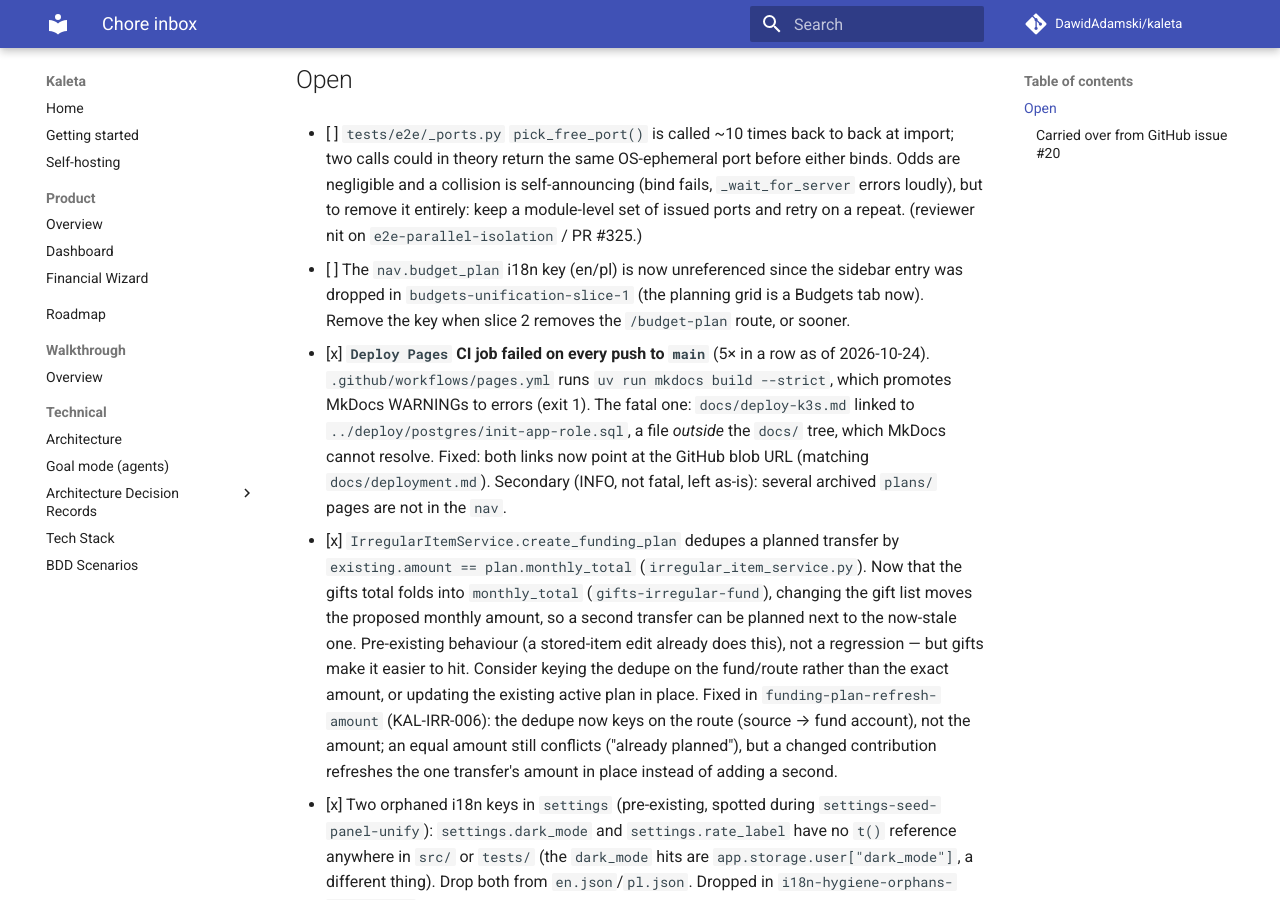
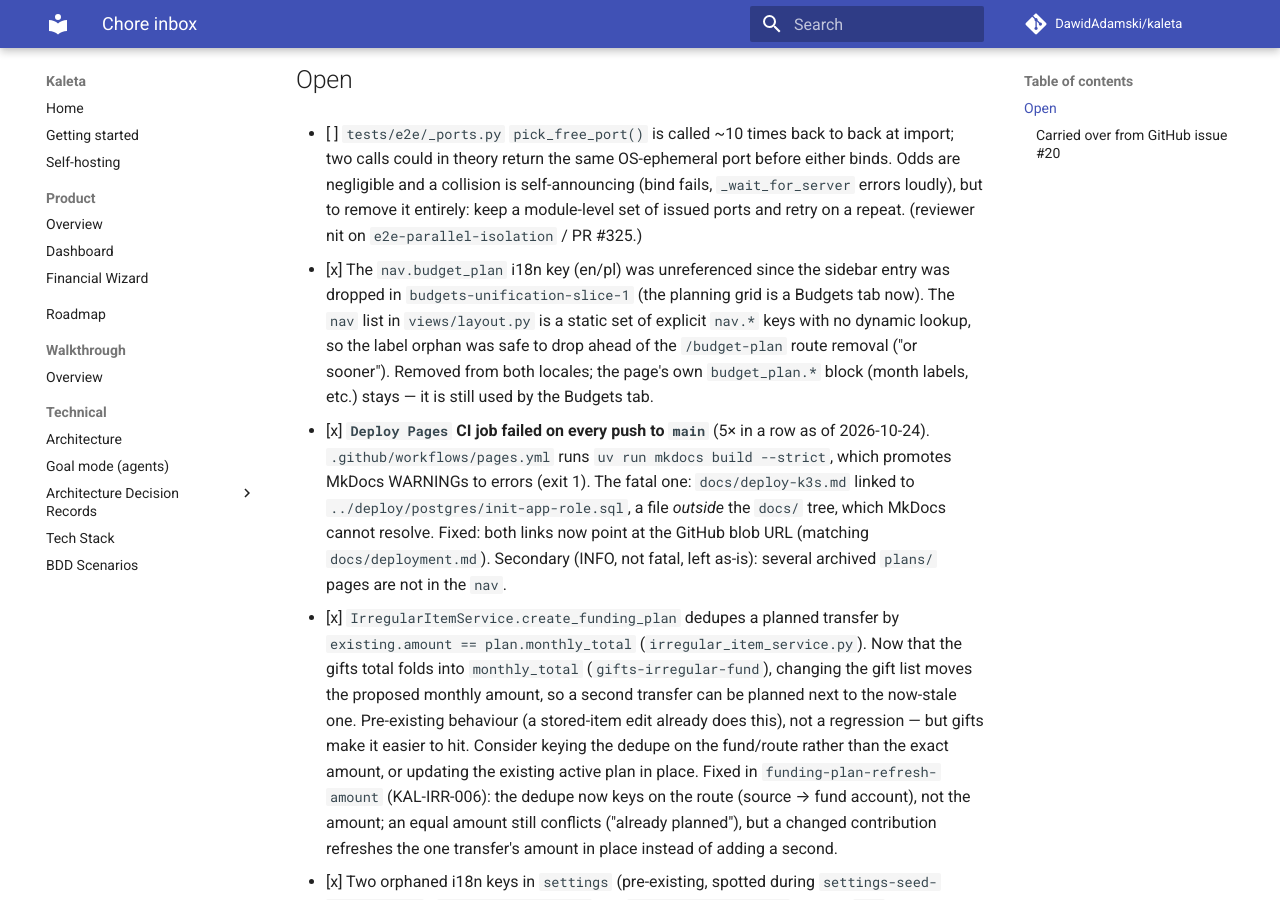
Before and after one commit to DawidAdamski/kaleta, an MkDocs documentation site: the page built from docs/plans/chores.md, in a window 1280 px wide and 900 px high, scrolled down 488 px. Built offline with MkDocs 1.6.1 and Material for MkDocs 9.7.7, drawn with Linux system fonts in a browser that asks for light colours; comment, search, counter and statistics services are not loaded.

Commit message:
chore(i18n): drop orphaned nav.budget_plan label key
The sidebar "Annual Plan" entry was removed in budgets-unification-slice-1
(the planning grid is a Budgets tab now), leaving nav.budget_plan
unreferenced. The nav list in views/layout.py is a static set of explicit
nav.* keys with no dynamic lookup, so the label is safe to drop ahead of
the /budget-plan route removal (the chore allowed "or sooner").

Removed from both locales; the page's own budget_plan.* block (month
labels, etc.) stays — still used by the Budgets tab. Chore ticked.

Co-Authored-By: Claude Opus 4.8 <noreply@anthropic.com>

```diff
--- a/docs/plans/chores.md
+++ b/docs/plans/chores.md
@@ -27,10 +27,13 @@ the "Small findings" section of `AGENTS.md` for the rule of thumb.
       keep a module-level set of issued ports and retry on a repeat. (reviewer
       nit on `e2e-parallel-isolation` / PR #325.)
 
-- [ ] The `nav.budget_plan` i18n key (en/pl) is now unreferenced since the
-      sidebar entry was dropped in `budgets-unification-slice-1` (the planning
-      grid is a Budgets tab now). Remove the key when slice 2 removes the
-      `/budget-plan` route, or sooner.
+- [x] The `nav.budget_plan` i18n key (en/pl) was unreferenced since the sidebar
+      entry was dropped in `budgets-unification-slice-1` (the planning grid is a
+      Budgets tab now). The `nav` list in `views/layout.py` is a static set of
+      explicit `nav.*` keys with no dynamic lookup, so the label orphan was safe
+      to drop ahead of the `/budget-plan` route removal ("or sooner"). Removed
+      from both locales; the page's own `budget_plan.*` block (month labels, etc.)
+      stays — it is still used by the Budgets tab.
 
 - [x] **`Deploy Pages` CI job failed on every push to `main`** (5× in a row as of
       2026-10-24). `.github/workflows/pages.yml` runs `uv run mkdocs build
```
Also changed, not shown: 2 other files.
